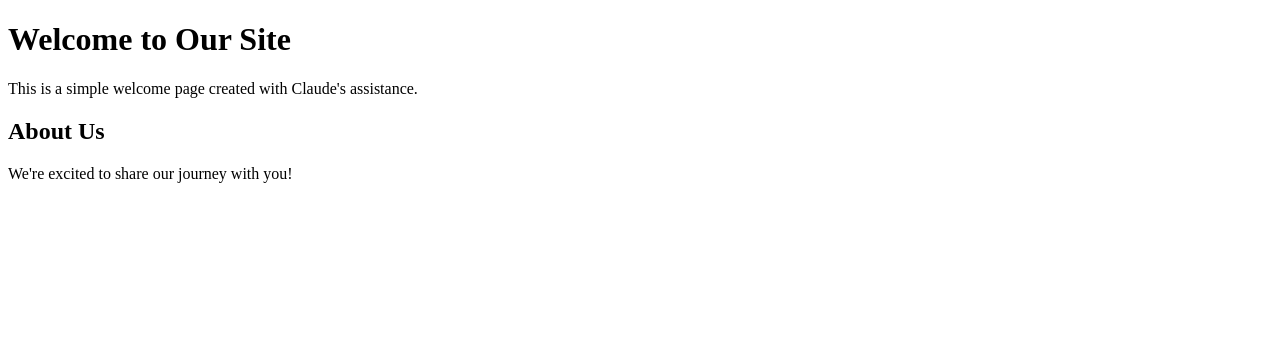
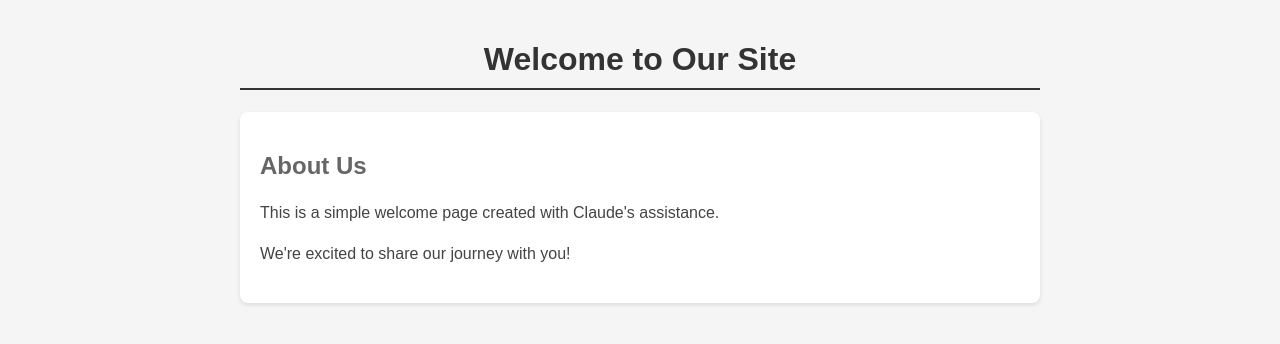
Before and after one commit to muniri92/claude-ai-mcp-test, a plain HTML site: page index.html in a window 1280 px wide. Drawn offline with Linux system fonts and the light colour scheme.

Commit message:
Add CSS styling to HTML page

```diff
--- a/index.html
+++ b/index.html
@@ -4,12 +4,40 @@
     <meta charset="UTF-8">
     <meta name="viewport" content="width=device-width, initial-scale=1.0">
     <title>Welcome Page</title>
+    <style>
+        body {
+            font-family: Arial, sans-serif;
+            max-width: 800px;
+            margin: 0 auto;
+            padding: 20px;
+            background-color: #f5f5f5;
+        }
+        h1 {
+            color: #333;
+            text-align: center;
+            border-bottom: 2px solid #333;
+            padding-bottom: 10px;
+        }
+        .content {
+            background-color: white;
+            padding: 20px;
+            border-radius: 8px;
+            box-shadow: 0 2px 4px rgba(0,0,0,0.1);
+        }
+        h2 {
+            color: #666;
+        }
+        p {
+            line-height: 1.6;
+            color: #444;
+        }
+    </style>
 </head>
 <body>
     <h1>Welcome to Our Site</h1>
-    <p>This is a simple welcome page created with Claude's assistance.</p>
     <div class="content">
         <h2>About Us</h2>
+        <p>This is a simple welcome page created with Claude's assistance.</p>
         <p>We're excited to share our journey with you!</p>
     </div>
 </body>
```
